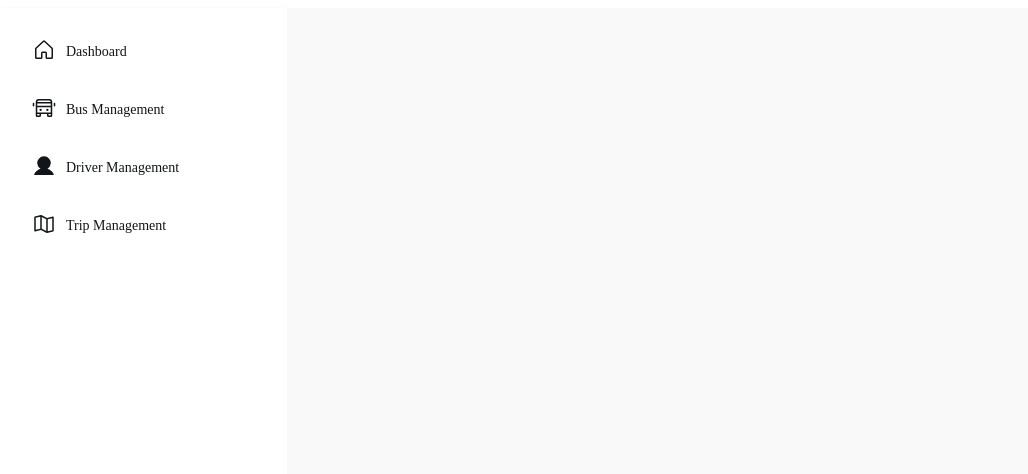
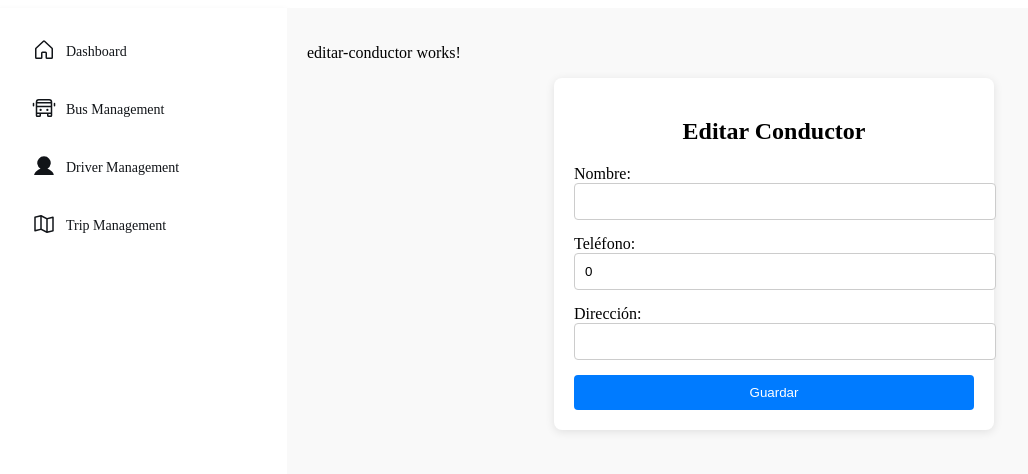
Before and after one commit to juansemondra/sturdy-pancake-an, an Angular app in the folder sturdy-pancake-angular/: page /conductores/editar/1 in a window 1280 px wide. Before the commit this address led to /. Shown: the top 474 px of the page, without its empty margins (11-1039 px from the left). Built offline with nearby package versions, Linux system fonts and the light colour scheme; no server answers.

Commit message:
editar comductor component

```diff
--- a/sturdy-pancake-angular/src/app/app.routes.ts
+++ b/sturdy-pancake-angular/src/app/app.routes.ts
@@ -2,10 +2,13 @@ import { Routes } from '@angular/router';
 import { ConductorComponent } from './conductor/conductor.component';
 import { BusComponent } from './bus/bus.component';
 import { RutaComponent } from './ruta/ruta.component';
+import { EditarConductorComponent } from './editar-conductor/editar-conductor.component';
+import { CrearConductorComponent } from './crear-conductor/crear-conductor.component';
 
 export const routes: Routes = [
   { path: '', redirectTo: '/buses', pathMatch: 'full' },
   { path: 'buses', component: BusComponent },
   { path: 'conductores', component: ConductorComponent },
   { path: 'rutas', component: RutaComponent },
+  { path: 'conductores/editar/:id', component: EditarConductorComponent },
 ];
--- a/sturdy-pancake-angular/src/app/conductor/conductor.component.html
+++ b/sturdy-pancake-angular/src/app/conductor/conductor.component.html
@@ -1,5 +1,6 @@
 <div class="container">
   <h1>Conductores</h1>
+  <button (click)="createConductor()">Crear Nuevo Conductor</button>
 
   <app-list
     [items]="conductores"
@@ -7,6 +8,4 @@
     (edit)="onEdit($event)"
     (delete)="onDelete($event)"
   ></app-list>
-
-  <button (click)="createConductor()">Crear Nuevo Conductor</button>
 </div>
--- a/sturdy-pancake-angular/src/app/conductor/conductor.component.ts
+++ b/sturdy-pancake-angular/src/app/conductor/conductor.component.ts
@@ -3,6 +3,7 @@ import { CommonModule } from '@angular/common';
 import { ConductorService } from './conductor.service';
 import { Conductor } from './conductor.model';
 import { ListComponent } from '../list/list.component';
+import { Router } from '@angular/router';
 
 @Component({
   selector: 'app-conductor',
@@ -20,8 +21,10 @@ export class ConductorComponent implements OnInit {
     { field: 'telefono', header: 'Teléfono' },
     { field: 'direccion', header: 'Dirección' },
   ];
-
-  private conductorService = inject(ConductorService);
+  constructor(
+    private router: Router,
+    private conductorService: ConductorService
+  ) {}
 
   ngOnInit(): void {
     this.getConductores();
@@ -36,8 +39,7 @@ export class ConductorComponent implements OnInit {
   }
 
   onEdit(conductor: Conductor): void {
-    // Implement navigation to edit form
-    console.log('Edit conductor:', conductor);
+    this.router.navigate(['/conductores/editar', conductor.id]);
   }
 
   onDelete(conductor: Conductor): void {
--- a/sturdy-pancake-angular/src/app/conductor/conductor.model.ts
+++ b/sturdy-pancake-angular/src/app/conductor/conductor.model.ts
@@ -2,6 +2,7 @@ export interface Conductor {
   id?: number;
   nombre: string;
   telefono: number;
+  cedula?: string;
   direccion?: string;
   buses_asignados?: number;
   relacionBusRutaConductorIds?: number[];
--- /dev/null
+++ b/sturdy-pancake-angular/src/app/editar-conductor/editar-conductor.component.css
@@ -0,0 +1,44 @@
+.container {
+  max-width: 400px;
+  margin: 0 auto;
+  padding: 20px;
+  background-color: #fff;
+  border-radius: 8px;
+  box-shadow: 0 2px 10px rgba(0, 0, 0, 0.1);
+}
+
+.form-header {
+  text-align: center;
+  margin-bottom: 20px;
+}
+
+.form-group {
+  margin-bottom: 15px;
+}
+
+.label {
+  display: block;
+  font-weight: bold;
+  margin-bottom: 5px;
+}
+
+.input-field {
+  width: 100%;
+  padding: 10px;
+  border: 1px solid #ccc;
+  border-radius: 4px;
+}
+
+.btn-save {
+  background-color: #007bff;
+  color: white;
+  padding: 10px 20px;
+  border: none;
+  border-radius: 4px;
+  cursor: pointer;
+  width: 100%;
+}
+
+.btn-save:hover {
+  background-color: #0056b3;
+}
--- /dev/null
+++ b/sturdy-pancake-angular/src/app/editar-conductor/editar-conductor.component.html
@@ -0,0 +1,43 @@
+<p>editar-conductor works!</p>
+<div class="container">
+  <div class="form-header">
+    <h2>Editar Conductor</h2>
+  </div>
+  <form (ngSubmit)="onSubmit()" #editConductorForm="ngForm">
+    <div class="form-group">
+      <label for="nombre">Nombre:</label>
+      <input
+        type="text"
+        id="nombre"
+        name="nombre"
+        [(ngModel)]="conductor.nombre"
+        required
+        class="input-field"
+      />
+    </div>
+    <div class="form-group">
+      <label for="telefono">Teléfono:</label>
+      <input
+        type="tel"
+        id="telefono"
+        name="telefono"
+        [(ngModel)]="conductor.telefono"
+        required
+        class="input-field"
+      />
+    </div>
+    <div class="form-group">
+      <label for="direccion">Dirección:</label>
+      <input
+        type="text"
+        id="direccion"
+        name="direccion"
+        [(ngModel)]="conductor.direccion"
+        class="input-field"
+      />
+    </div>
+    <div class="form-actions">
+      <button type="submit" class="btn-save">Guardar</button>
+    </div>
+  </form>
+</div>
--- /dev/null
+++ b/sturdy-pancake-angular/src/app/editar-conductor/editar-conductor.component.ts
@@ -0,0 +1,43 @@
+import { Component, OnInit } from '@angular/core';
+import { Conductor } from '../conductor/conductor.model';
+import { ConductorService } from '../conductor/conductor.service';
+import { ActivatedRoute, Router } from '@angular/router';
+import { FormsModule } from '@angular/forms';
+
+@Component({
+  selector: 'app-editar-conductor',
+  standalone: true,
+  imports: [FormsModule],
+  templateUrl: './editar-conductor.component.html',
+  styleUrl: './editar-conductor.component.css',
+})
+export class EditarConductorComponent implements OnInit {
+  conductor: Conductor = {
+    nombre: '',
+    telefono: 0,
+    direccion: '',
+  };
+
+  constructor(
+    private conductorService: ConductorService,
+    private route: ActivatedRoute,
+    private router: Router
+  ) {}
+
+  ngOnInit(): void {
+    const id = this.route.snapshot.paramMap.get('id');
+    if (id) {
+      this.conductorService.getConductor(+id).subscribe((data) => {
+        this.conductor = data;
+      });
+    }
+  }
+
+  onSubmit(): void {
+    if (this.conductor.id) {
+      this.conductorService.updateConductor(this.conductor).subscribe(() => {
+        this.router.navigate(['/conductores']);
+      });
+    }
+  }
+}
```
Also changed, not shown: 2 other files (tests, documents, lock files or other folders).
